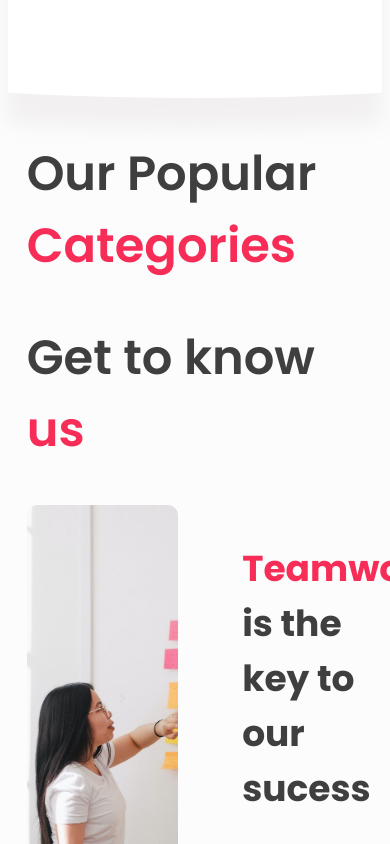
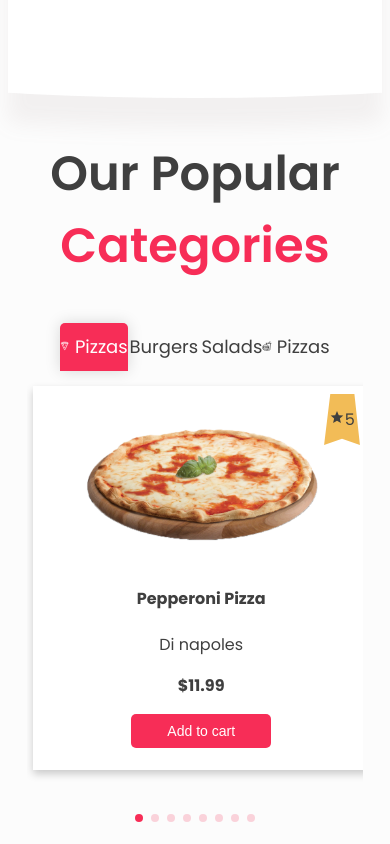
Before and after one commit to abdnimit1203/taste-now-restaurent, a React (Vite) app: page / in a window 390 px wide. Shown: the part 900-1744 px from the top of the page. Built offline with nearby package versions, Linux system fonts and the light colour scheme; a web font is replaced by a local one.

Commit message:
Popular category added + swiper slider added + sledes per view responsive addded

```diff
--- a/package.json
+++ b/package.json
@@ -18,7 +18,9 @@
     "react-hot-toast": "^2.4.1",
     "react-icons": "^5.0.1",
     "react-router-dom": "^6.21.3",
-    "sort-by": "^1.2.0"
+    "react-tabs": "^6.0.2",
+    "sort-by": "^1.2.0",
+    "swiper": "^11.0.5"
   },
   "devDependencies": {
     "@types/react": "^18.2.43",
--- a/src/components/Footer/Footer.css
+++ b/src/components/Footer/Footer.css
@@ -5,16 +5,21 @@ footer {
   padding: 3% 5%;
   color: white;
 }
+footer .flex{
+ gap: 16px
+}
 .footer-icons {
-  display: flex;
+
   width: 24px;
   height: 24px;
+
   justify-content: center;
   align-items: center;
   display: inline;
-  padding-right: 16px;
+
   cursor: pointer;
   transition: 0.3s;
+
 }
 .footer-icons:hover {
   scale: 115%;
--- a/src/components/KnowUs/KnowUs.jsx
+++ b/src/components/KnowUs/KnowUs.jsx
@@ -9,7 +9,7 @@ const KnowUs = () => {
         <div className="flex">
           <img src="/public/assets/teamwork.jpeg" alt="teamwork" />
           <div className="typo">
-            <h3 className="mid">
+            <h3 className="">
               <span className="primary">Teamwork</span> is the key to <br />our sucess
             </h3>
             <p>
@@ -22,7 +22,7 @@ const KnowUs = () => {
         <div className="flex flex-rev">
           <img src="/public/assets/environment.jpeg" alt="environment" />
           <div className="typo">
-            <h3 className="mid">
+            <h3 className="">
               We are all in for the <br />
               <span className="primary"> enviroment</span>
             </h3>
--- a/src/components/PopularCategory/PopularCategory.css
+++ b/src/components/PopularCategory/PopularCategory.css
@@ -0,0 +1,56 @@
+.mid {
+  text-align: center;
+}
+.react-tabs__tab-list {
+  border-bottom: 0px !important;
+}
+.react-tabs__tab {
+  border: 0 !important;
+  width: 20%!important;
+  height: 25%!important;
+  padding: 0 !important;
+}
+.react-tabs__tab--selected {
+    width: 20%!important;
+  height: 3rem !important;
+  background: #f72d57 !important;
+  color: white !important;
+  box-shadow: 0px 0px 15px 0px rgba(0, 0, 0, 0.15);
+}
+.sliders {
+  padding: 20px 0px;
+}
+.card {
+  box-shadow: 0 4px 8px 0 rgba(0, 0, 0, 0.2);
+  transition: 0.3s;
+  width: 25%;
+  padding: 20px 0;
+  position: relative;
+  height: 200px;
+}
+
+.card:hover {
+  box-shadow: 0 8px 16px 0 rgba(0, 0, 0, 0.2);
+}
+
+.container {
+  padding: 2px 16px;
+}
+.rating {
+  background-image: url("/public//assets/rating.svg");
+  background-position: center;
+  background-repeat: no-repeat;
+  background-size: contain;
+  position: absolute;
+  top: 0;
+  right: 10px;
+  padding: 5px;
+}
+.tabs{
+    display: flex;
+    align-items: center;
+    justify-content: center;
+    gap: 5px;
+    font-size: 18px;
+    padding: 10px 0;
+}
--- a/src/components/PopularCategory/PopularCategory.jsx
+++ b/src/components/PopularCategory/PopularCategory.jsx
@@ -1,10 +1,66 @@
-import "./PopularCategory.css"
+import "./PopularCategory.css";
+import { Tab, Tabs, TabList, TabPanel } from "react-tabs";
+import "react-tabs/style/react-tabs.css";
+import { IoPizzaOutline } from "react-icons/io5";
+import { PiHamburgerLight } from "react-icons/pi";
+import { LuSalad } from "react-icons/lu";
+import { IoFastFoodOutline } from "react-icons/io5";
+import Sliders from "../Sliders/Sliders";
+
 const PopularCategory = () => {
-    return (
-        <div>
-            <h2>Our Popular <span className="primary">Categories</span> </h2>
-        </div>
-    );
+  return (
+    <div>
+      <h2 className="mid">
+        Our Popular <span className="primary">Categories</span>{" "}
+      </h2>
+      <div className="mid">
+        <Tabs>
+          <TabList>
+            <Tab>
+              <div className="tabs">
+                <IoPizzaOutline />
+                Pizzas
+              </div>
+            </Tab>
+            <Tab>
+              <div className="tabs">
+              <PiHamburgerLight />
+
+                Burgers
+              </div>
+            </Tab>
+            <Tab>
+              <div className="tabs">
+              <LuSalad />
+
+                Salads
+              </div>
+            </Tab>
+            <Tab>
+              <div className="tabs">
+              <IoFastFoodOutline />
+
+                Pizzas
+              </div>
+            </Tab>
+          </TabList>
+
+          <TabPanel>
+            <Sliders/>
+          </TabPanel>
+          <TabPanel>
+            <Sliders/>
+          </TabPanel>
+          <TabPanel>
+          <Sliders/>
+          </TabPanel>
+          <TabPanel>
+          <Sliders/>
+          </TabPanel>
+        </Tabs>
+      </div>
+    </div>
+  );
 };
 
 export default PopularCategory;
--- /dev/null
+++ b/src/components/Sliders/Sliders.css
@@ -0,0 +1,46 @@
+.card-item{
+    box-shadow: 0 4px 8px 0 rgba(0, 0, 0, 0.2);
+    transition: 0.3s;
+  width: 100%;
+  height: 100%;
+    padding: 20px 0;
+    position: relative;
+
+  }
+  .slide{
+    background-color: white;
+
+
+    height: 100%;
+  }
+.card-item img{
+
+ width: 100%;
+ height: 150px;
+ object-fit: contain;
+
+}
+  .card-item:hover {
+    box-shadow: 8px 8px 16px 8px rgba(0, 0, 0, 0.2);
+  }
+
+  .container-item {
+
+    height: 100%;
+    padding: 2px 16px;
+  }
+  /* swiper css */
+
+.swiper-wrapper {
+    padding:6px;
+    margin-bottom: 60px !important;
+  }
+
+  .backgrond-line {
+    background: rgba(28, 96, 163, 0.5);
+    display: inline;
+    padding: 1px;
+  }
+  .swiper-pagination-clickable .swiper-pagination-bullet {
+    background-color: #F72D57 !important;
+  }
--- /dev/null
+++ b/src/components/Sliders/Sliders.jsx
@@ -0,0 +1,213 @@
+import './Sliders.css'
+import { Swiper, SwiperSlide  } from "swiper/react";
+import { FreeMode, Pagination ,Autoplay} from "swiper/modules";
+import "swiper/css";
+import "swiper/css/free-mode";
+import "swiper/css/pagination";
+import { IoMdStar } from "react-icons/io";
+
+const Sliders = () => {
+  return (
+    <div>
+     <Swiper
+      autoHeight = {true}
+      breakpoints={{
+        576: {
+          width: 576,
+          slidesPerView: 2,
+        },
+        768: {
+          width: 768,
+          slidesPerView: 3,
+        },
+        1440: {
+          width: 1440,
+          slidesPerView: 4,
+        },
+      }}
+
+        freeMode={true}
+
+        spaceBetween={50}
+        pagination={{
+          clickable: true,
+
+        }}
+        // autoplay={{
+        //   delay: 2500,
+        //   disableOnInteraction: false,
+        // }}
+
+        modules={[Autoplay,FreeMode, Pagination]}
+        className="mySwiper rounded-xl lg:w-[80%]"
+      >
+        <SwiperSlide className="slide">
+        <div className="card-item">
+            <img src="/public/assets/pizza1.png" alt="pizza" width={"100%"} />
+            <div className="container-item">
+              <h4>
+                <b>Pepperoni Pizza</b>
+              </h4>
+              <p>Di napoles</p>
+              <p>
+                <b>$11.99</b>
+              </p>
+              <button className="button sm-btn">Add to cart</button>
+              <div className="rating">
+                <p>
+                  <IoMdStar />5
+                </p>
+              </div>
+            </div>
+          </div>
+        </SwiperSlide>
+        <SwiperSlide className="  ">
+        <div className="card-item">
+            <img src="/public/assets/pizza2.png" alt="pizza" width={"100%"} />
+            <div className="container-item">
+              <h4>
+                <b>Pepperoni Pizza</b>
+              </h4>
+              <p>Di napoles</p>
+              <p>
+                <b>$13.99</b>
+              </p>
+              <button className="button sm-btn">Add to cart</button>
+              <div className="rating">
+                <p>
+                  <IoMdStar />5
+                </p>
+              </div>
+            </div>
+          </div>
+        </SwiperSlide>
+        <SwiperSlide className="  ">
+        <div className="card-item">
+            <img src="/public/assets/pizza3.png" alt="pizza" width={"100%"} />
+            <div className="container-item">
+              <h4>
+                <b>Vegetarian Pizza</b>
+              </h4>
+              <p>Cosa di Mario
+</p>
+              <p>
+                <b>$12.99</b>
+              </p>
+              <button className="button sm-btn">Add to cart</button>
+              <div className="rating">
+                <p>
+                  <IoMdStar />5
+                </p>
+              </div>
+            </div>
+          </div>
+        </SwiperSlide>
+        <SwiperSlide className="  ">
+        <div className="card-item">
+            <img src="/public/assets/pizza4.png" alt="pizza" width={"100%"} />
+            <div className="container-item">
+              <h4>
+                <b>Mediterranean Pizza</b>
+              </h4>
+              <p>Milano</p>
+              <p>
+                <b>$15.99</b>
+              </p>
+              <button className="button sm-btn">Add to cart</button>
+              <div className="rating">
+                <p>
+                  <IoMdStar />5
+                </p>
+              </div>
+            </div>
+          </div>
+        </SwiperSlide>
+        <SwiperSlide className="  ">
+        <div className="card-item">
+            <img src="/public/assets/pizza1.png" alt="pizza" width={"100%"} />
+            <div className="container-item">
+              <h4>
+                <b>Pepperoni Pizza</b>
+              </h4>
+              <p>Di napoles</p>
+              <p>
+                <b>$11.99</b>
+              </p>
+              <button className="button sm-btn">Add to cart</button>
+              <div className="rating">
+                <p>
+                  <IoMdStar />5
+                </p>
+              </div>
+            </div>
+          </div>
+        </SwiperSlide>
+        <SwiperSlide className="  ">
+        <div className="card-item">
+            <img src="/public/assets/pizza2.png" alt="pizza" width={"100%"} />
+            <div className="container-item">
+              <h4>
+                <b>Pepperoni Pizza</b>
+              </h4>
+              <p>Di napoles</p>
+              <p>
+                <b>$13.99</b>
+              </p>
+              <button className="button sm-btn">Add to cart</button>
+              <div className="rating">
+                <p>
+                  <IoMdStar />5
+                </p>
+              </div>
+            </div>
+          </div>
+        </SwiperSlide>
+        <SwiperSlide className="  ">
+        <div className="card-item">
+            <img src="/public/assets/pizza3.png" alt="pizza" width={"100%"} />
+            <div className="container-item">
+              <h4>
+                <b>Vegetarian Pizza</b>
+              </h4>
+              <p>Cosa di Mario
+</p>
+              <p>
+                <b>$12.99</b>
+              </p>
+              <button className="button sm-btn">Add to cart</button>
+              <div className="rating">
+                <p>
+                  <IoMdStar />5
+                </p>
+              </div>
+            </div>
+          </div>
+        </SwiperSlide>
+        <SwiperSlide className="  ">
+        <div className="card-item">
+            <img src="/public/assets/pizza4.png" alt="pizza"  />
+            <div className="container-item">
+              <h4>
+                <b>Mediterranean Pizza</b>
+              </h4>
+              <p>Milano</p>
+              <p>
+                <b>$15.99</b>
+              </p>
+              <button className="button sm-btn">Add to cart</button>
+              <div className="rating">
+                <p>
+                  <IoMdStar />5
+                </p>
+              </div>
+            </div>
+          </div>
+        </SwiperSlide>
+
+
+      </Swiper>
+    </div>
+  );
+};
+
+export default Sliders;
--- a/src/index.css
+++ b/src/index.css
@@ -59,3 +59,22 @@ h2 {
 .white {
   color: white;
 }
+ /* scroolbar */
+ ::-webkit-scrollbar {
+  width: 10px;
+}
+
+/* Track */
+::-webkit-scrollbar-track {
+  background: #f1f1f1;
+}
+
+/* Handle */
+::-webkit-scrollbar-thumb {
+  background: #f72d57;
+}
+
+/* Handle on hover */
+::-webkit-scrollbar-thumb:hover {
+  background: rgb(214, 26, 26);
+}
```
Also changed, not shown: public/assets/rating.svg (added), 1 other file (tests, documents, lock files or other folders).
